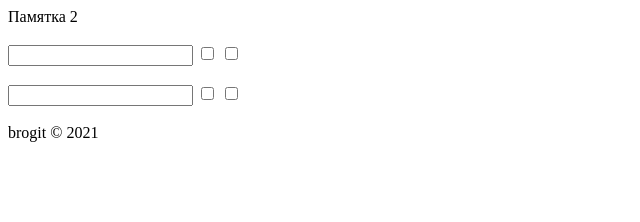
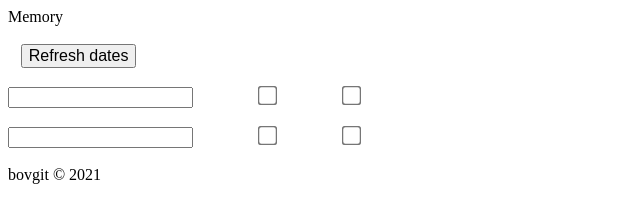
Before and after one commit to BOVGit/memome2, a plain HTML site: page index.html in a window 1280 px wide. Shown: the whole page, without its empty margins (0-640 px from the left). Drawn offline with Linux system fonts and the light colour scheme.

Commit message:
Add files via upload

```diff
--- a/index.html
+++ b/index.html
@@ -1,40 +1,42 @@
-<!-- v1.0.1  2021-02-06 -->
+<!-- v1.0.2  2021-02-10 -->
 <!DOCTYPE html>
-<html lang="ru">
 
 <head>
   <meta charset="utf-8">
-  <title>Памятка</title>
+  <title>Memory</title>
+  <link rel="stylesheet" href="css/memory.css">
   <meta name="viewport" content="width=device-width, initial-scale=1">
 </head>
 
 <body>
 
-  <noscript><em>Включите в настройках JavaScript для работы приложения !!!</em></noscript>
-
   <header>
-    <div>Памятка 2</div>
+    <div>Memory</div>
   </header>
 
   <main>
     <br>
     <form>
-      <input class="inputText1" type="text" id="elemTextDate1" title="Date1">
-      <input class="inputCheck" type="checkbox" id="elemCheckRow1Delo1">
-      <input class="inputCheck" type="checkbox" id="elemCheckRow1Delo2">
+      <input class="buttonRefresh" type="button" value="Refresh dates" id="buttonRefresh" title="Refresh dates">
       <br><br>
-      <input class="inputText2" type="text" id="elemTextDate1" title="Date1">
-      <input class="inputCheck" type="checkbox" id="elemCheckRow1Delo1">
-      <input class="inputCheck" type="checkbox" id="elemCheckRow1Delo2">
+      <input type="text" id="elemTextDate1" title="Date1">
+      <input class="inputCheck" type="checkbox" id="elemCheckRow1Task1" title="Check Task1 for Date1">
+      <input class="inputCheck" type="checkbox" id="elemCheckRow1Task2" title="Check Task2 for Date1">
+      <br><br>
+      <input type="text" id="elemTextDate2" title="Date2">
+      <input class="inputCheck" type="checkbox" id="elemCheckRow2Task1" title="Check Task1 for Date2">
+      <input class="inputCheck" type="checkbox" id="elemCheckRow2Task2" title="Check Task2 for Date2">
     </form>
   </main>
 
   <footer>
     <br>
-    brogit © 2021
+    bovgit © 2021
   </footer>
 
-  <script src="memory.js"></script>
+  <noscript><em>You need to enable JavaScript to run this app !!!</em></noscript>
+
+  <script src="js/memory.js"></script>
 </body>
 
 </html>
```
